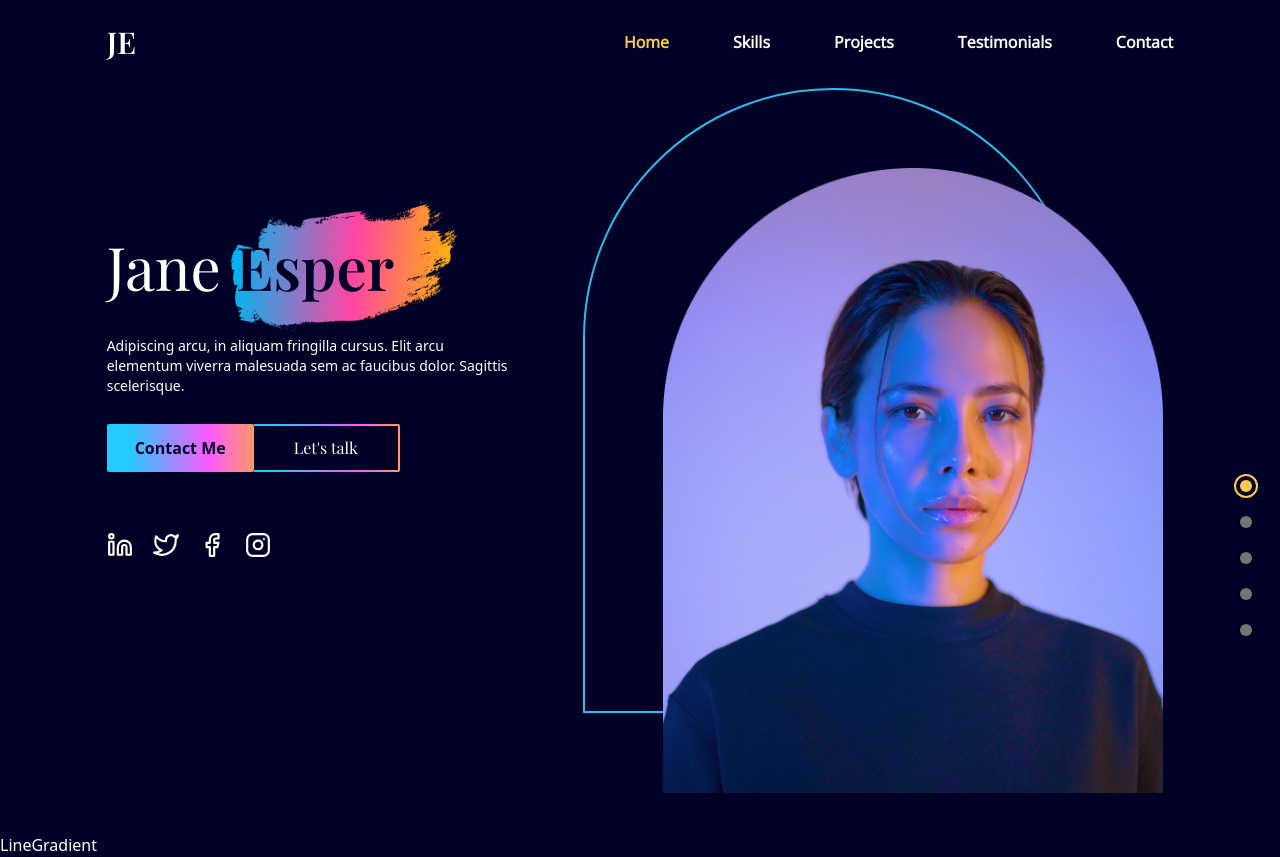
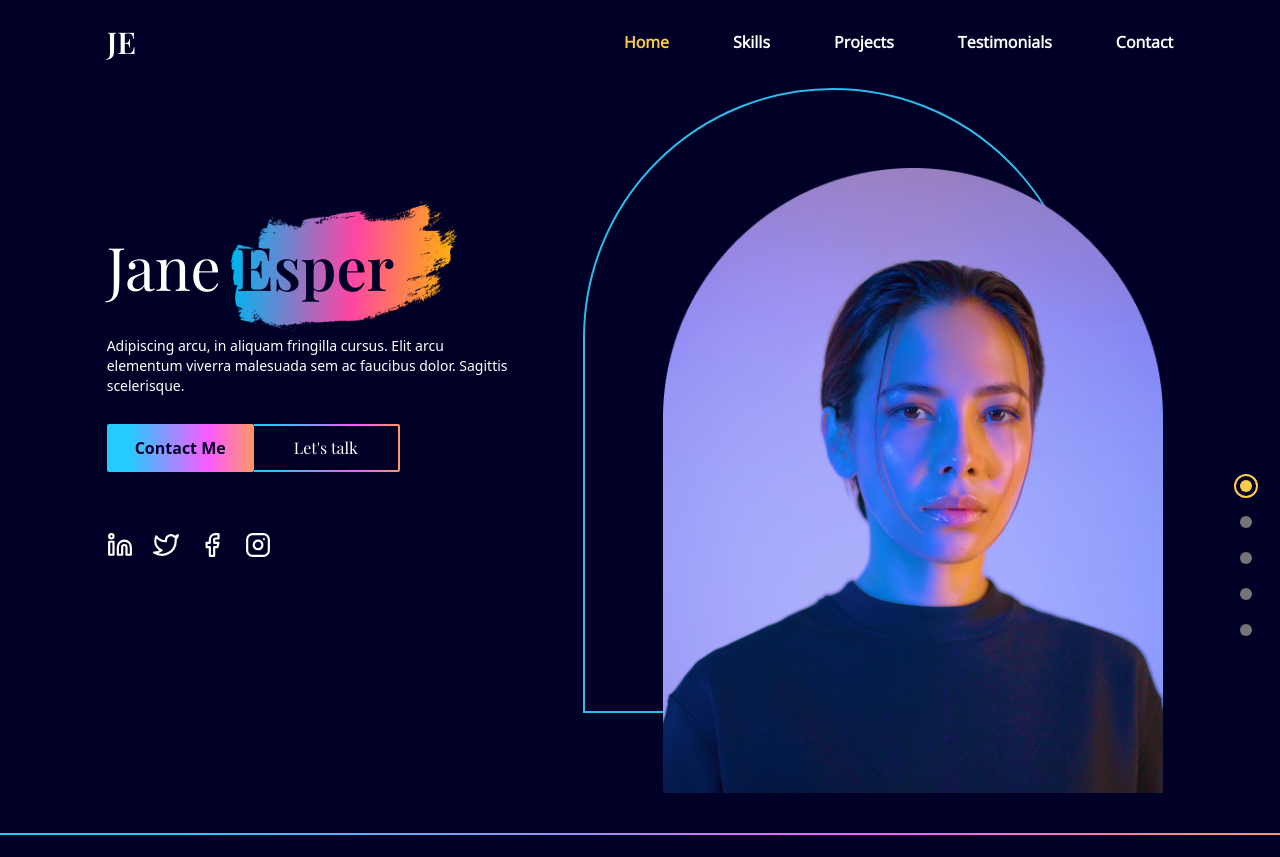
Before and after one commit to afiatamanna06/jane-esper, a React (Create React App) app: page / in a window 1280 px wide. After the commit the page ends 835 px from the top, so only its background shows below. Built offline with nearby package versions, Linux system fonts and the light colour scheme.

Commit message:
Update line gradient file

```diff
--- a/src/components/common/LineGradient.tsx
+++ b/src/components/common/LineGradient.tsx
@@ -1,9 +1,9 @@
-
-
-function LineGradient() {
-  return (
-    <div>LineGradient</div>
-  )
+interface propTypes {
+  width?: string;
 }
 
-export default LineGradient
+function LineGradient({ width = "w-full" }: propTypes) {
+  return <div className={`h-0.5 ${width} bg-gradient-rainblue`}></div>;
+}
+
+export default LineGradient;
--- a/src/components/home/LandingSection.tsx
+++ b/src/components/home/LandingSection.tsx
@@ -14,7 +14,7 @@ function LandingSection({ setSelectedPage }: propTypes) {
   return (
     <section
       id="home"
-      className="md:flex md:justify-between md:items-center md:h-full gap-16 py-10"
+      className="md:flex md:justify-between md:items-center md:h-full min-h-[100vh] gap-16 py-10"
     >
       <div className="md:order-2 flex justify-center basis-3/5 z-10 mt-16 md:mt-32">
         {isAboveMediaScreen ? (
```
